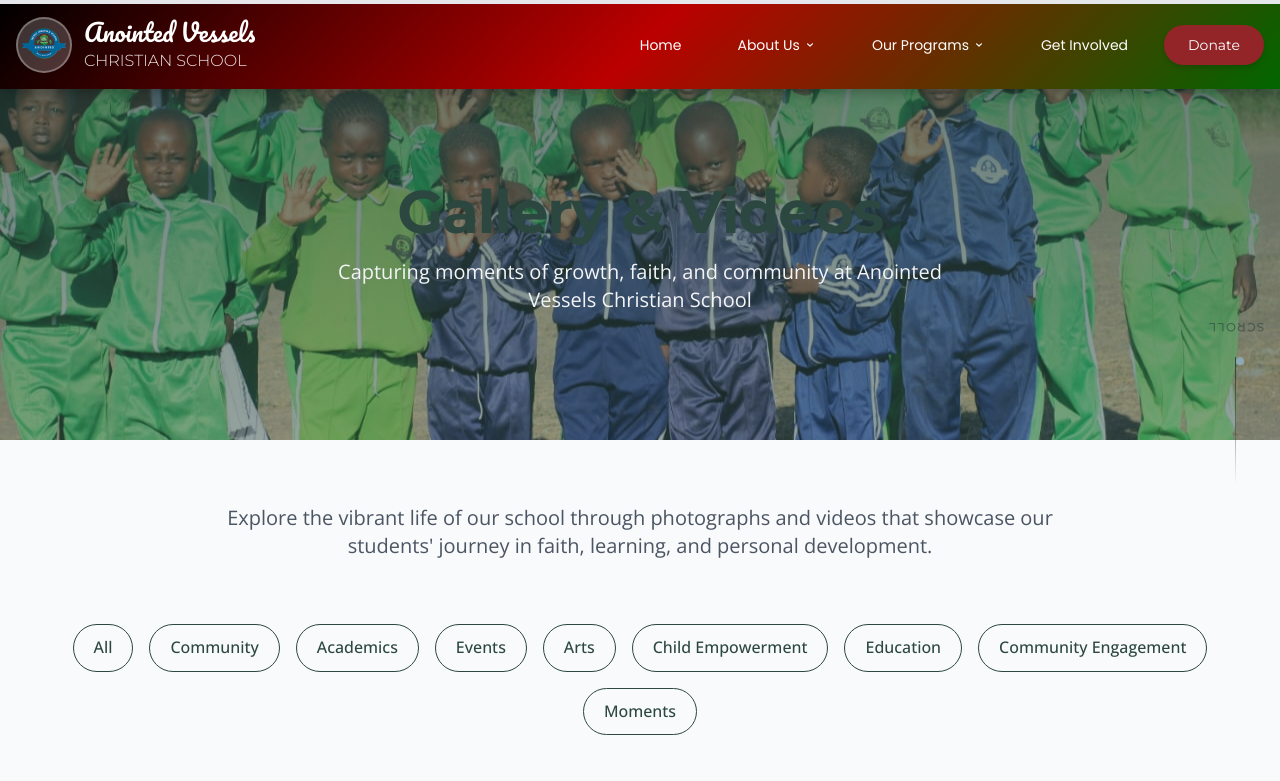
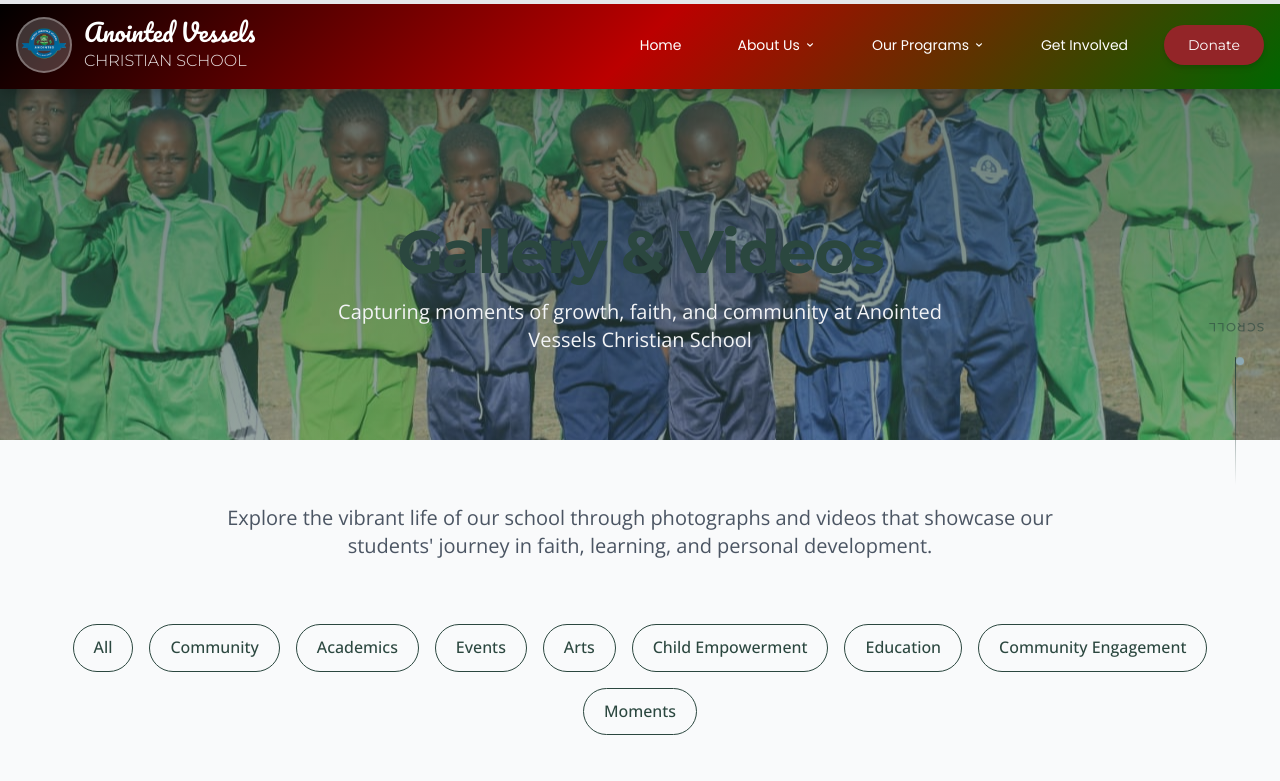
Before and after one commit to WatchDog386/anointed, a React (Vite) app: page /gallery in a window 1280 px wide. Shown: the top 781 px of the page. Built offline with nearby package versions, Linux system fonts and the light colour scheme.

Commit message:
Update Gallery.jsx

```diff
--- a/src/routes/Gallery.jsx
+++ b/src/routes/Gallery.jsx
@@ -19,9 +19,9 @@ export default function Gallery() {
 
   return (
     <div className="min-h-screen bg-gray-50 font-open-sans">
-      {/* Hero Section */}
+      {/* Hero Section - Added pt-16 or pt-20 to push content below header */}
       <section
-        className="relative h-72 md:h-96 bg-cover bg-center bg-no-repeat flex items-center justify-center"
+        className="relative pt-16 md:pt-20 h-72 md:h-96 bg-cover bg-center bg-no-repeat flex items-center justify-center"
         style={{ backgroundImage: "linear-gradient(rgba(43, 71, 63, 0.7), rgba(43, 71, 63, 0.5)), url('/Childrenwaving.JPEG')" }}
       >
         <div className="text-center text-white px-4 max-w-4xl mx-auto">
```
